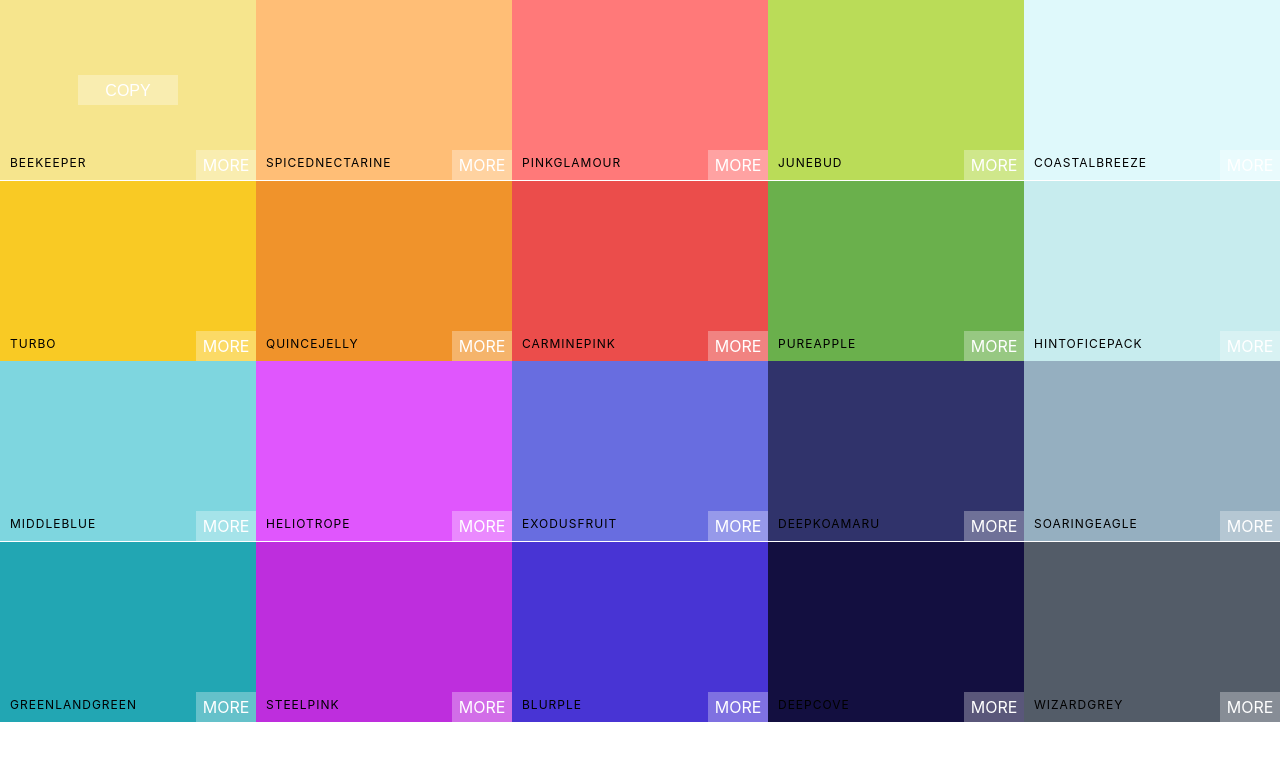
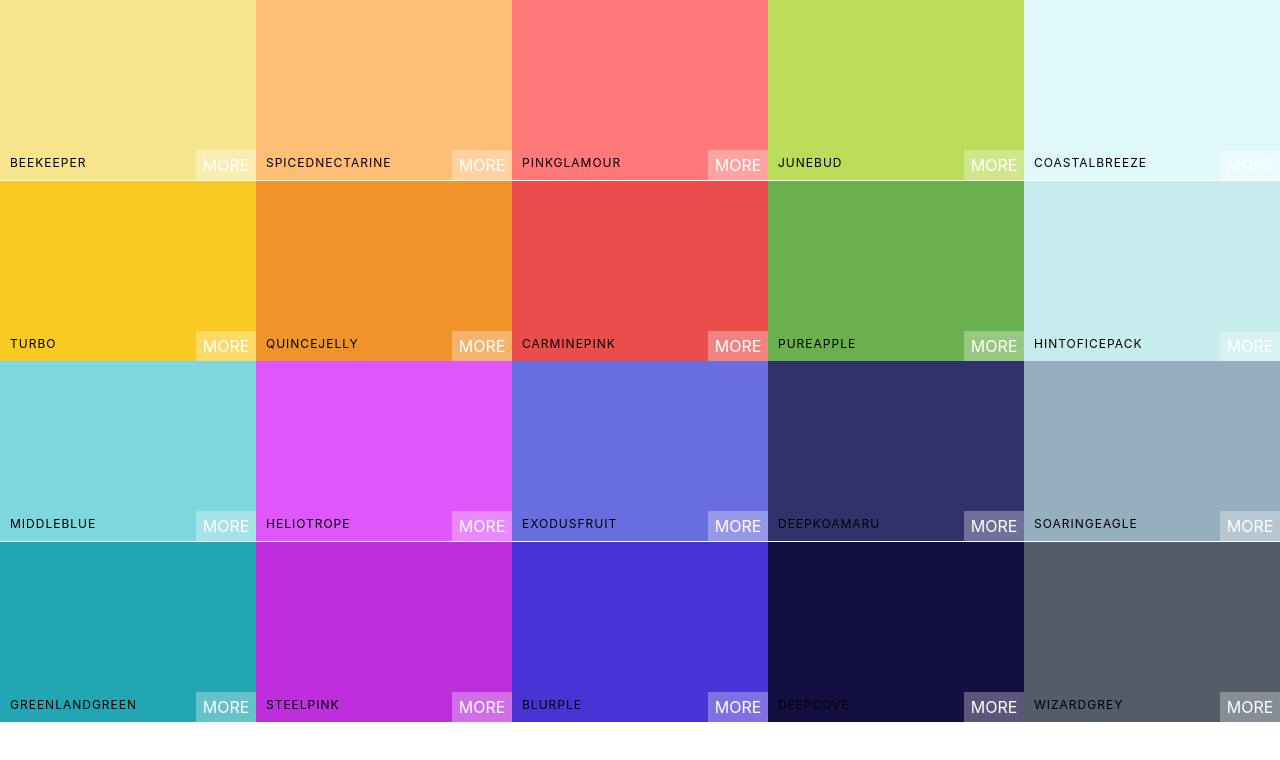
Before and after one commit to jorlar/Color_Palettes, a React (Create React App) app in the folder colors-app/: page / in a window 1280 px wide. Shown: the top 760 px of the page. Built offline with nearby package versions, Linux system fonts and the light colour scheme.

Commit message:
:sparkles: Added copy-function to ColorBox

```diff
--- a/colors-app/src/ColorBox.js
+++ b/colors-app/src/ColorBox.js
@@ -1,19 +1,22 @@
-import React, { Component } from 'react'
-import "./ColorBox.css"
+import React, { Component } from "react";
+import { CopyToClipboard } from "react-copy-to-clipboard";
+import "./ColorBox.css";
 
 class ColorBox extends Component {
   render() {
-    const {name, background} = this.props;
+    const { name, background } = this.props;
     return (
-      <div style={{background}} className='ColorBox'>
-       <div className='copy-container'>
-        <div className='box-content'>
-            <span>{name}</span>
+      <CopyToClipboard text={background}>
+        <div style={{ background }} className="ColorBox">
+          <div className="copy-container">
+            <div className="box-content">
+              <span>{name}</span>
+            </div>
+            <button className="copy-button">Copy</button>
+          </div>
+          <span className="see-more">More</span>
         </div>
-        <button className='copy-button'>Copy</button>
-       </div>
-       <span className='see-more'>More</span>
-      </div>
+      </CopyToClipboard>
     );
   }
 }
--- /dev/null
+++ b/package.json
@@ -0,0 +1,5 @@
+{
+  "dependencies": {
+    "react-copy-to-clipboard": "^5.1.0"
+  }
+}
```
Also changed, not shown: 1 other file (tests, documents, lock files or other folders).
